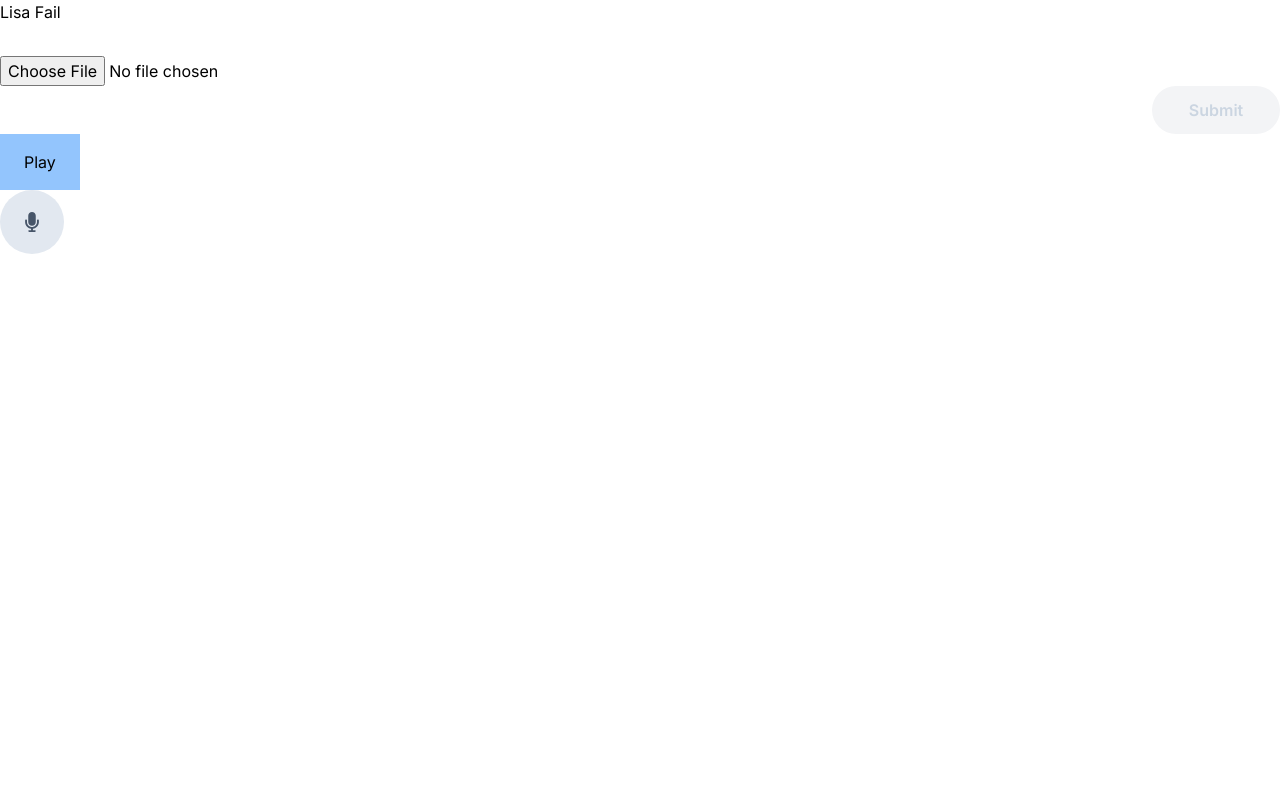
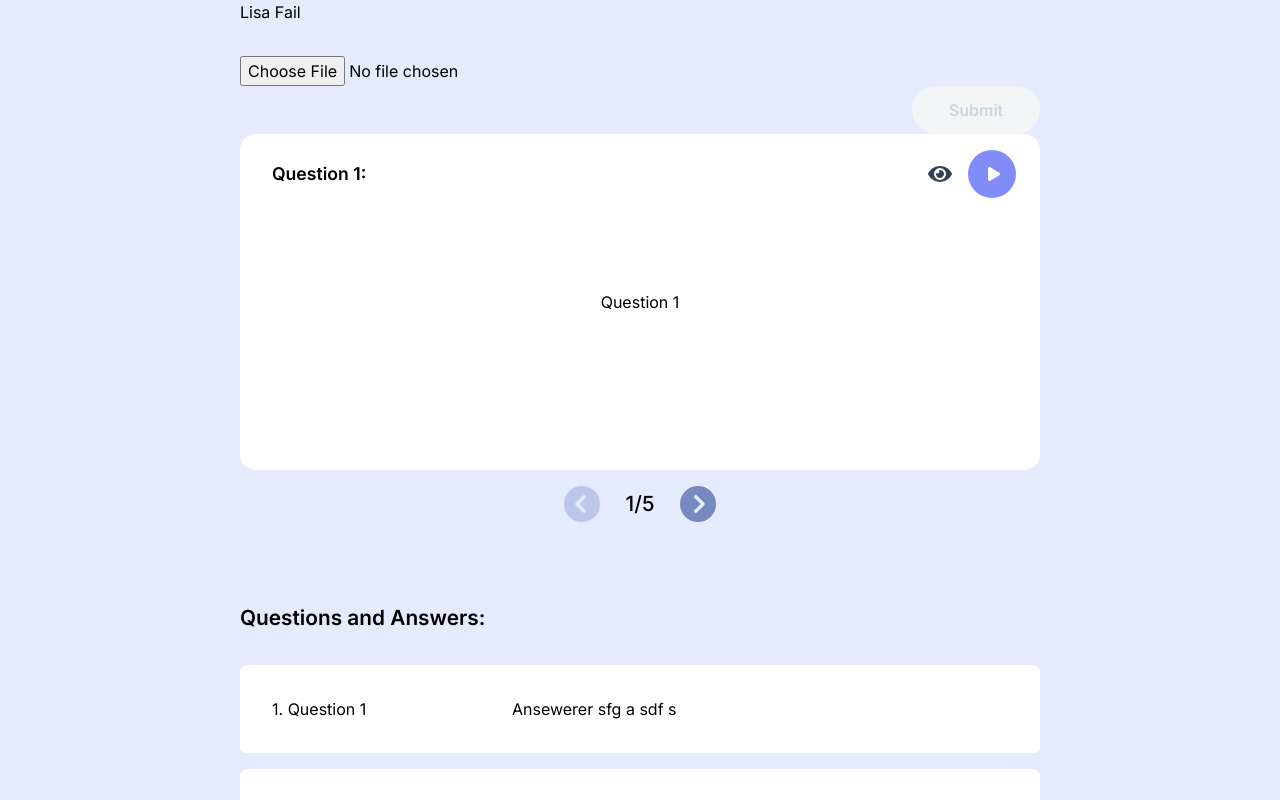
Before and after one commit to jkirikal/Flashcard_generator, a Next.js app in the folder frontend/: page / in a window 1280 px wide. Shown: the top 800 px of the page. Built offline with nearby package versions, Linux system fonts and the light colour scheme.

Commit message:
frontend flashcard functionality

```diff
--- a/frontend/app/globals.css
+++ b/frontend/app/globals.css
@@ -3,6 +3,7 @@
 @tailwind utilities;
 
 body {
+  background-color: #e5ebfd;
 }
 
 @layer utilities {
--- a/frontend/app/page.tsx
+++ b/frontend/app/page.tsx
@@ -1,15 +1,22 @@
 import AudioButton from "@/components/AudioButton"
 import MicrophoneRecorder from "@/components/MicrophoneRecorder"
 import NewMaterialForm from "@/components/NewMaterialForm"
-import Image from "next/image"
+import Flashcards from "@/components/Flashcards"
+
+const data: flashcardType[] = [
+  { question: "Question 1", answer: "Ansewerer sfg a sdf s" },
+  { question: "Question 2", answer: "Ansewerer sfg a sdf s" },
+  { question: "Question 3", answer: "Ansewerer sfg a sdf s" },
+  { question: "Question 4", answer: "Ansewerer sfg a sdf s" },
+  { question: "Question 5", answer: "Ansewerer sfg a sdf s" },
+]
 
 export default function Home() {
   return (
-    <main>
+    <main className="w-[95%] m-auto sm:w-[70%] max-w-[800px]">
       <h1>Lisa Fail</h1>
       <NewMaterialForm />
-      <AudioButton src="/frontend/public/example_bossa_nova.ogg" />
-      <MicrophoneRecorder />
+      <Flashcards data={data} />
     </main>
   )
 }
--- a/frontend/components/AudioButton.tsx
+++ b/frontend/components/AudioButton.tsx
@@ -1,6 +1,7 @@
 "use client"
 
 import { useRef, useState } from "react"
+import { FaPlay, FaSquareFull } from "react-icons/fa6"
 
 interface AudioButtonProps {
   src: string
@@ -27,8 +28,8 @@ const AudioButton: React.FC<AudioButtonProps> = ({ src }) => {
 
   return (
     <div>
-      <button onClick={() => (playing ? stopAudio() : playAudio())} className="bg-blue-300 px-6 py-4">
-        {playing ? "Stop" : "Play"}
+      <button onClick={() => (playing ? stopAudio() : playAudio())} className="bg-indigo-400 h-12 w-12 flex justify-center items-center rounded-[50px]">
+        {playing ? <FaSquareFull className="text-white" size={12} /> : <FaPlay className="text-white ml-1" />}
       </button>
       <audio ref={audioRef} src={"/example_bossa_nova.ogg"} />
     </div>
--- /dev/null
+++ b/frontend/components/FlashcardCard.tsx
@@ -0,0 +1,31 @@
+import { useState } from "react"
+import AudioButton from "./AudioButton"
+import MicrophoneRecorder from "./MicrophoneRecorder"
+import { FaEye, FaEyeSlash } from "react-icons/fa"
+
+const FlashcardCard = ({ flashcard, index }: { flashcard: flashcardType; index: number }) => {
+  const [revealed, setRevealed] = useState(false)
+
+  return (
+    <div className="rounded-2xl bg-white">
+      <div className="h-16 pt-4 flex items-center justify-between pl-8 pr-6">
+        <div className="font-semibold text-[1.1em]">
+          {revealed ? "Answer for question " : "Question "} {index}:{" "}
+        </div>
+        <div className="flex items-center">
+          {revealed ? (
+            <FaEyeSlash className="mr-4 text-slate-700 cursor-pointer" onClick={() => setRevealed(false)} size={24} />
+          ) : (
+            <FaEye className="mr-4 text-slate-700 cursor-pointer" onClick={() => setRevealed(true)} size={24} />
+          )}
+          <AudioButton src="/frontend/public/example_bossa_nova.ogg" />
+        </div>
+      </div>
+      <div onClick={() => setRevealed(!revealed)} className="bg-white pb-24 pt-8 w-full mb-4 px-8 cursor-pointer rounded-2xl min-h-[17em] flex items-center justify-center">
+        {revealed ? flashcard.answer : flashcard.question}
+      </div>
+    </div>
+  )
+}
+
+export default FlashcardCard
--- /dev/null
+++ b/frontend/components/Flashcards.tsx
@@ -0,0 +1,35 @@
+"use client"
+
+import { useEffect, useState } from "react"
+import Questions from "./Questions"
+import FlashcardCard from "./FlashcardCard"
+import { FaCircleChevronLeft, FaCircleChevronRight } from "react-icons/fa6"
+
+const Flashcards = ({ data }: { data: flashcardType[] }) => {
+  const [selectedIndex, setSelectedIndex] = useState<number>(0)
+  const [selected, setSelected] = useState<flashcardType>(data[selectedIndex])
+  useEffect(() => {
+    setSelected(data[selectedIndex])
+  }, [selectedIndex, data])
+
+  return (
+    <>
+      <FlashcardCard flashcard={selected} index={selectedIndex + 1} />
+      <div className="justify-center flex text-[1.3em] items-center mb-20">
+        <FaCircleChevronLeft className={selectedIndex > 0 ? " cursor-pointer text-[#7789bf]" : " text-[#bcc6e8]"} size={36} onClick={() => setSelectedIndex(Math.max(0, selectedIndex - 1))} />
+        <p className="mx-6 w-8 flex justify-center font-medium">
+          {selectedIndex + 1}/{data.length}
+        </p>
+        <FaCircleChevronRight
+          className={selectedIndex < data.length - 1 ? " cursor-pointer text-[#7789bf]" : "text-[#bcc6e8]"}
+          size={36}
+          onClick={() => setSelectedIndex(Math.min(data.length - 1, selectedIndex + 1))}
+        />
+      </div>
+      <h2 className="mb-8 font-semibold text-[1.3rem]">Questions and Answers:</h2>
+      <Questions data={data} />
+    </>
+  )
+}
+
+export default Flashcards
--- /dev/null
+++ b/frontend/components/Questions.tsx
@@ -0,0 +1,13 @@
+import QuestionsCard from "./QuestionsCard"
+
+const Questions = ({ data }: { data: flashcardType[] }) => {
+  return (
+    <div>
+      {data.map((flashcard, index) => (
+        <QuestionsCard key={index} flashcard={flashcard} index={index + 1} />
+      ))}
+    </div>
+  )
+}
+
+export default Questions
--- /dev/null
+++ b/frontend/components/QuestionsCard.tsx
@@ -0,0 +1,12 @@
+const QuestionsCard = ({ flashcard, index }: { flashcard: flashcardType; index: number }) => {
+  return (
+    <div className="bg-white flex mb-4 rounded-[7px]">
+      <h2 className="w-[30%] p-8">
+        {index}. {flashcard.question}
+      </h2>
+      <p className="w-[70%] p-8">{flashcard.answer}</p>
+    </div>
+  )
+}
+
+export default QuestionsCard
--- /dev/null
+++ b/frontend/types/types.ts
@@ -0,0 +1,4 @@
+interface flashcardType {
+  question: string
+  answer: string
+}
```
